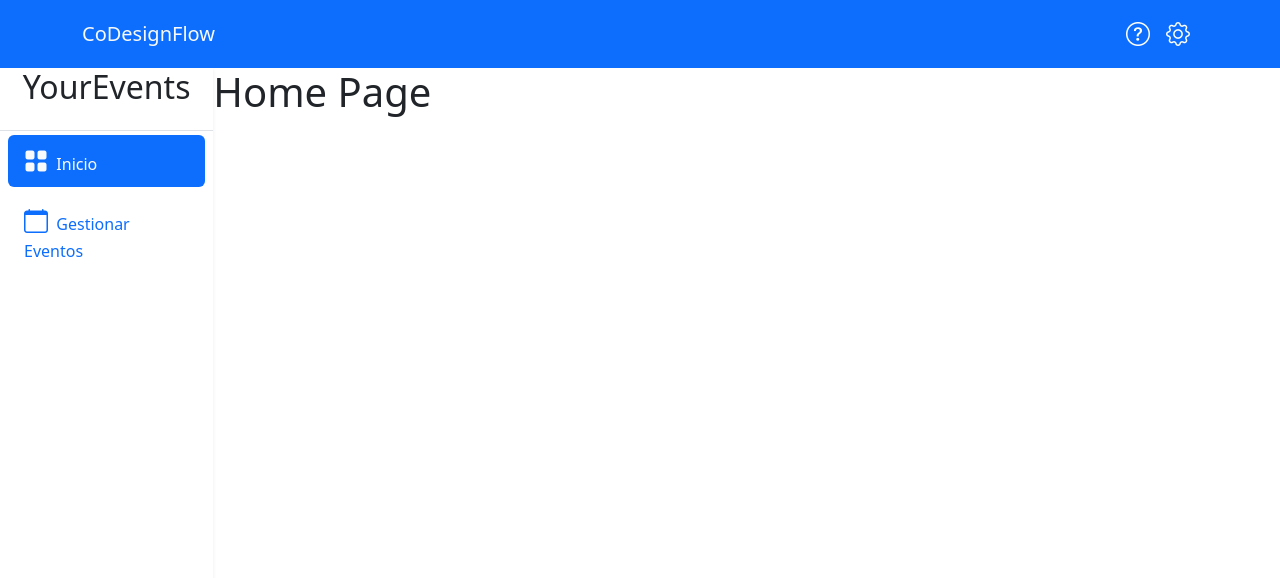
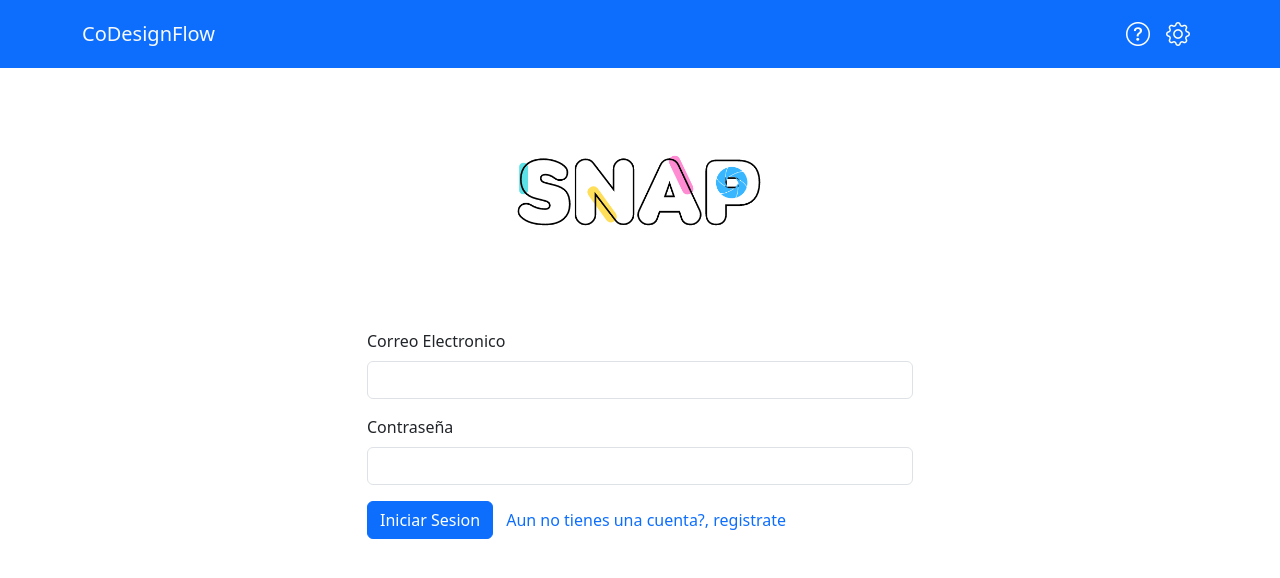
Before and after one commit to Dianaerika2000/segundo-parcial-frontend, a React (Vite) app: page / in a window 1280 px wide. Shown: the top 578 px of the page. Built offline with nearby package versions, Linux system fonts and the light colour scheme.

Commit message:
Add authentication page

```diff
--- a/src/App.jsx
+++ b/src/App.jsx
@@ -1,4 +1,4 @@
-import { BrowserRouter, Route, Routes } from 'react-router-dom'
+import { BrowserRouter, Outlet, Route, Routes } from 'react-router-dom'
 import './App.css'
 import NavBar from './components/NavBar'
 import SideBar from './components/SideBar';
@@ -7,6 +7,8 @@ import Events from './pages/events/Events';
 import CreateEvent from './pages/events/CreateEvent';
 import PhotographsPage from './pages/photographs/PhotographsPage';
 import ReadEventPage from './pages/events/ReadEventPage';
+import LoginPage from './pages/auth/LoginPage';
+import RegisterPage from './pages/auth/RegisterPage';
 
 function App() {
   // options
@@ -17,27 +19,38 @@ function App() {
   return (
     <div>
       <BrowserRouter>
-        <NavBar opciones={arNavBarOption}/>
-          <div className='d-flex'>
-            <div className="col-2">
-              <SideBar/>
+        <NavBar opciones={arNavBarOption} />
+
+        <Routes>
+          <Route index element={<LoginPage />} />
+          <Route path='/registro' element={<RegisterPage />}/>
+          {/* <Route path='/' element={<LoginPage/>} /> */}
+
+          <Route path='/eventos' element={
+            <div className='d-flex'>
+              <div className="col-2">
+                <SideBar />
+              </div>
+              <Outlet />
             </div>
-            <Routes>
-              <Route path='/' element={<HomePage/>} />
+          }>
+            <Route index element={<Events />} />
+            <Route path='crear' element={<CreateEvent />} />
+            <Route path=':id' element={<ReadEventPage />} />
+          </Route>
 
+          <Route path='/fotografos' element={
+            <div className='d-flex'>
+              <div className="col-2">
+                <SideBar/>
+              </div>
+              <Outlet />
+            </div>
+          }>
+            <Route index element={<PhotographsPage />} />
+          </Route>
 
-              <Route path='/eventos'>
-                <Route index element={<Events/>} />
-                <Route path='crear' element={<CreateEvent/>} />
-                <Route path=':id' element={<ReadEventPage/>} />
-              </Route>
-
-              <Route path='/fotografias'>
-                <Route index element={<PhotographsPage/>} />
-              </Route>
-
-            </Routes>
-          </div>
+        </Routes>
 
       </BrowserRouter>
     </div>
--- a/src/components/SideBar.jsx
+++ b/src/components/SideBar.jsx
@@ -23,6 +23,14 @@ export default function SideBar() {
             >
               <i className="bi bi-calendar icono"></i>&nbsp;
               Gestionar Eventos
+            </NavLink>
+          </li>
+          <li className="my-1 mx-2">
+            <NavLink to="/fotografos"
+              className={({ isActive }) => (isActive ? "nav-link active bg-primary rounded text-light" : "nav-link")}
+            >
+              <i className="bi bi-calendar icono"></i>&nbsp;
+              Gestionar Fotografos
             </NavLink>
           </li>
         </ul>
--- /dev/null
+++ b/src/pages/auth/LoginPage.jsx
@@ -0,0 +1,78 @@
+import { useForm } from "react-hook-form";
+import { Link, useNavigate } from "react-router-dom";
+import logo from "../../assets/images/logo.png";
+import api from "../../api/gatewayApi";
+
+export default function LoginPage() {
+  // navigate
+  const navigate = useNavigate();
+
+  //form
+  const {
+    register,
+    handleSubmit,
+    formState: { errors },
+  } = useForm();
+
+  const handleProviderSubmit = (data) => {
+    //crear
+    api
+      .post("/auth/login", data)
+      .then((res) => {
+        const token = res.data.token;
+        localStorage.setItem("token", token);
+        navigate('/dashboard');
+      })
+      .catch((err) => {
+        console.log(err);
+      });
+  };
+  return (
+    <div className="container">
+      <div className="row justify-content-center text-center">
+          <img
+            className="img-fluid col-3"
+            src={logo}
+            alt="logo"
+          />
+      </div>
+      <div className="row justify-content-center text-start">
+        <div className="col-6">
+          <form
+            className="row g-3"
+            onSubmit={handleSubmit(handleProviderSubmit)}
+          >
+            <div className="col-12">
+              <label className="form-label">Correo Electronico</label>
+              <input
+                type="email"
+                {...register("email", { required: true })}
+                className="form-control" id="email" />
+              {errors?.email?.type === "required" && <p className="text-red-600">El campo correo electronico es obligatorio*</p>}
+            </div>
+            <div className="col-12">
+              <label className="form-label">Contraseña</label>
+              <input
+                type="password"
+                {...register("password", { required: true })}
+                className="form-control" id="password"
+              />
+              {errors?.password?.type === "required" && <p className="text-red-600">El campo contraseña es obligatorio*</p>}
+            </div>
+            <div className="col-12">
+              <button type="submit" className="btn btn-primary">
+                Iniciar Sesion
+              </button>
+              <Link
+                to="/registro"
+                className="btn link-primary"
+              >
+                Aun no tienes una cuenta?, registrate
+              </Link>
+            </div>
+          </form>
+        </div>
+      </div>
+    </div>
+  );
+}
--- /dev/null
+++ b/src/pages/auth/RegisterPage.jsx
@@ -0,0 +1,151 @@
+import { useForm } from "react-hook-form";
+import { Link, useNavigate } from "react-router-dom";
+import logo from "../../assets/images/logo.png";
+import api from "../../api/gatewayApi";
+import { useEffect, useState } from "react";
+export default function RegisterPage() {
+  //navigate
+  const navigate = useNavigate();
+
+  // states
+  const [roles, setRoles] = useState([]);
+
+  // form
+  const {
+    register,
+    handleSubmit,
+    formState: { errors },
+  } = useForm();
+
+  useEffect(() => {
+    api
+      .get("/rol")
+      .then((res) => {
+        setRoles(res.data);
+      })
+      .catch((err) => {
+        console.log(err);
+      });
+  }, []);
+
+  // Handlers
+  const handleProviderSubmit = (data) => {
+    if (data.rol === "2") {
+      console.log('data', data);
+      // api
+      //   .post("/auth/register", data)
+      //   .then((res) => {
+      //     console.log(res);
+      //     navigate("/");
+      //   })
+      //   .catch((err) => {
+      //     console.log(err.response.data);
+      //   });
+    }else{
+
+      // api.post("/auth/register", data)
+      // .then((res) => {
+      //   console.log(res);
+      //   navigate("/");
+      // })
+      // .catch((err) => {
+      //   console.log(err.response.data);
+      // });
+    }
+  }
+  return (
+    <div className="container">
+      <div className="row justify-content-center text-center">
+        <img
+          className="img-fluid col-2"
+          src={logo}
+          alt="logo"
+        />
+      </div>
+      <div className="row justify-content-center text-start">
+        <div className="col-9">
+          <form
+            className="row g-3"
+            onSubmit={handleSubmit(handleProviderSubmit)}>
+            <div className="col-12">
+              <label className="form-label">Tipo de usuario:</label>
+              <select className="form-select" aria-label="Default select example"
+                {...register("rolId")}>
+                <option>Seleccionar</option>
+                {roles.map((rol) => {
+                  return (
+                    <option key={rol.id} value={rol.id}>{rol.name}</option>
+                  )
+                })}
+              </select>
+            </div>
+            <div className="col-6">
+              <label className="form-label">Nombre</label>
+              <input
+                type="text"
+                {...register("name", { required: true })}
+                className="form-control" id="name" />
+              {errors?.name?.type === "required" && <p className="text-danger">El campo username es obligatorio*</p>}
+            </div>
+            <div className="col-6">
+              <label className="form-label">Correo Electronico</label>
+              <input
+                type="email"
+                {...register("email", { required: true })}
+                className="form-control"
+                id="email" />
+              {errors?.email?.type === "required" && <p className="text-danger">El campo correo electronico es obligatorio*</p>}
+            </div>
+            <div className="col-6">
+              <label className="form-label">Celular</label>
+              <input
+                type="number"
+                {...register("cellphone", { required: true })}
+                className="form-control"
+                id="cellphone" />
+              {errors?.cellphone?.type === "required" && <p className="text-danger">El campo celular es obligatorio*</p>}
+            </div>
+            <div className="col-6">
+              <label className="form-label">Dirección</label>
+              <input
+                type="text"
+                {...register("address", { required: true })}
+                className="form-control"
+                id="address" />
+              {errors?.address?.type === "required" && <p className="text-danger">El campo dirección es obligatorio*</p>}
+            </div>
+            <div className="col-6">
+              <label className="form-label">Compañia</label>
+              <input
+                type="text"
+                {...register("company", { required: true })}
+                className="form-control"
+                id="company" />
+              {errors?.company?.type === "required" && <p className="text-danger">El campo compañia es obligatorio*</p>}
+            </div>
+            <div className="col-6">
+              <label className="form-label">Contraseña</label>
+              <input
+                type="password"
+                {...register("password", { required: true })}
+                className="form-control"
+                id="password" />
+              {errors?.password?.type === "required" && <p className="text-danger">El campo contraseña es obligatorio*</p>}
+            </div>
+            <div className="col-12">
+              <button type="submit" className="btn btn-primary">
+                Registrarse
+              </button>
+              <Link
+                to="/"
+                className="btn link-primary"
+              >
+                Iniciar Sesion
+              </Link>
+            </div>
+          </form>
+        </div>
+      </div>
+    </div>
+  )
+}
--- a/src/pages/events/ReadEventPage.jsx
+++ b/src/pages/events/ReadEventPage.jsx
@@ -14,7 +14,6 @@ export default function ReadEventPage() {
     api
       .get(`/event/${id}`)
       .then((res) => {
-        console.log(res.data);
         setEvent(res.data);
       })
       .catch((err) => {
@@ -24,7 +23,6 @@ export default function ReadEventPage() {
     api
       .get("/photographer")
       .then((res) => {
-        console.log(res.data);
         setPhotographers(res.data);
       })
       .catch((err) => {
--- a/src/pages/photographs/PhotographsPage.jsx
+++ b/src/pages/photographs/PhotographsPage.jsx
@@ -1,7 +1,8 @@
 export default function PhotographsPage() {
   return (
-    <div>
-      <h1>Photographs</h1>
+    <div className="container m-5">
+      <h2>Eventos</h2>
+
     </div>
   );
 }
```
Also changed, not shown: src/assets/images/logo.png (added).
